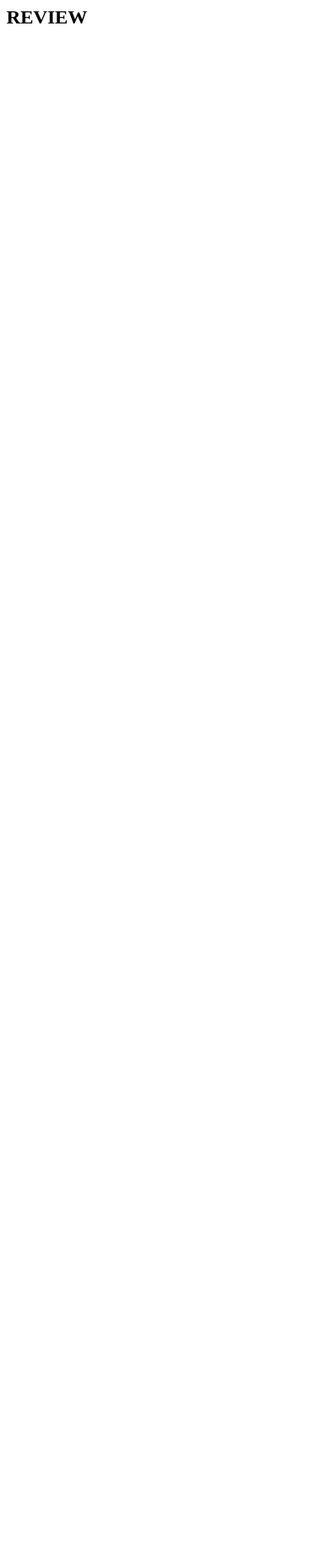
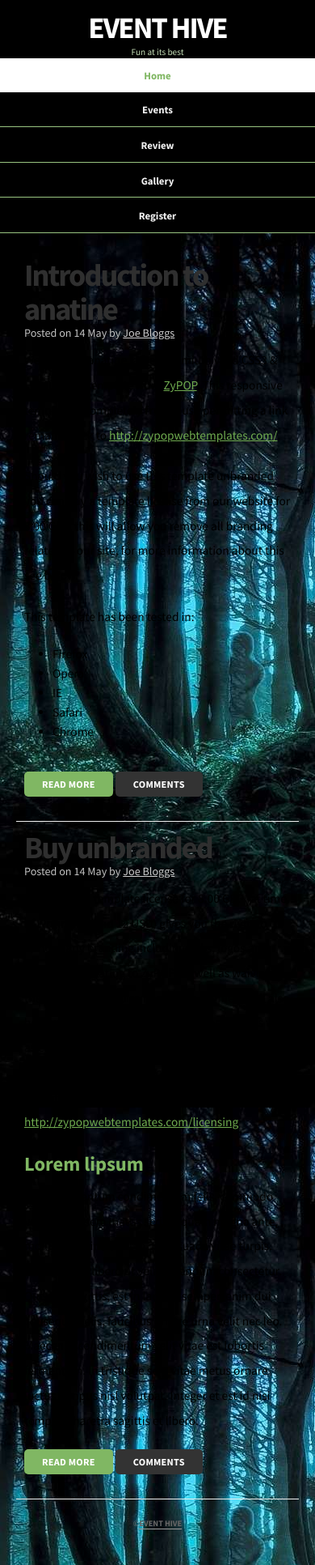
Before and after one commit to Alabee/event_hive, a Django app: page /review/ in a window 390 px wide. Before the commit the page is almost empty. Shown: the whole page at 81% size. Before the commit the page ends 29 px from the top, so only its background shows below. Run offline with Django 3.2, Linux system fonts and the light colour scheme.

Commit message:
Update of review template

```diff
--- /dev/null
+++ b/review/static/review/graphics/styles.css
@@ -0,0 +1,351 @@
+@import url(http://fonts.googleapis.com/css?family=Source+Sans+Pro:400,700);
+
+/** global **/
+body {
+	margin:0px auto;
+	padding:0;
+	background: #222;
+	font-family: "Source Sans Pro","sans-serif";
+	font-size: 1.0em;
+	color:#000;
+}
+* {
+	margin:0;
+	padding:0;
+}
+
+
+/** element defaults **/
+table {
+	width:100%;
+	text-align:left;
+}
+th, td {
+	padding:5px 10px;
+}
+th {
+	color:#fff;
+	border-top:1px solid #222;
+	background-color:#2F2F2F;
+}
+td {
+	border-bottom:1px solid #f4f4f4;
+}
+code, blockquote {
+	display:block;
+	border-left:5px solid #ddd;
+	padding:10px;
+	margin-bottom:20px;
+}
+blockquote p {
+	font-style:italic;
+	font-family:Georgia, "Times New Roman", Times, serif;
+	margin:0;
+	height: 1%;
+}
+p {
+	line-height:2.0em;
+	margin-bottom:20px;
+}
+a {
+	color:#6FAB4F;
+}
+a:hover {
+	color:#000;
+}
+a:focus {
+	outline:none;
+}
+a.button {
+    background-color: #80B763;
+    border-radius: 5px;
+    color: #FFFFFF;
+    display: inline-block;
+    font-weight: bold;
+    padding: 8px 22px;
+    font-size: 0.8em;
+    letter-spacing: 0.25px;
+    text-decoration: none;
+    text-transform: uppercase;
+}
+
+a.button-reversed {
+    background-color: #333;
+}
+
+a.button:hover {
+	background-color: #669D48;
+}
+
+a.button-reversed:hover {
+	background-color: #222;
+}
+fieldset {
+	display:block;
+	border:none;
+	border-top:1px solid #e0e0e0;
+}
+fieldset legend {
+	font-weight:bold;
+	padding-right:10px;
+	color:#999;
+}
+fieldset form {
+	padding-top:15px;
+}
+fieldset p label {
+	float:left;
+	width:150px;
+	font-family: "Source Sans Pro","sans-serif";
+}
+fieldset form input, fieldset form select, fieldset form textarea {
+	padding:5px;
+	color:#333333;
+	font-size:13px;
+	font-family: "Source Sans Pro","sans-serif";
+	border:1px solid #ddd;
+}
+fieldset form input.formbutton {
+border:none;
+    background-color: #80B763;
+    border-radius: 5px;
+    color: #FFFFFF;
+    display: inline-block;
+    font-weight: bold;
+    padding: 8px 22px;
+    font-size: 0.8em;
+    letter-spacing: 0.25px;
+    text-decoration: none;
+    text-transform: uppercase;
+
+
+}
+h1 {
+	font-size:2.4em;
+}
+h2 {
+	color:#2f2f2f;
+	font-size:1.8em;
+	font-weight:bold;
+	padding:0 0 5px;
+	margin:0;
+}
+h3 {
+	color:#80B763;
+	font-size:1.6em;
+	padding-bottom:10px;
+}
+h4 {
+	padding-bottom:10px;
+	font-size:1.4em;
+	color:#000;
+}
+h5 {
+	padding-bottom:10px;
+	font-size:1.2em;
+	color:#666666;
+}
+ul, ol {
+	margin:0 0 35px 35px;
+}
+li {
+	padding-bottom:5px;
+}
+
+
+/** wrapper **/
+div#wrapper {
+	margin:0px auto;
+	padding:0;
+}
+
+.width {
+	width:auto;
+	margin: 0 auto;
+}
+
+
+
+
+/** header **/
+header {
+	padding:30px 17px 30px;
+	margin:0 auto;
+}
+header h1 {
+	text-align: right;
+}
+
+header h1 a,
+header h1 a:hover,
+header h1 a:visited {
+	color: #fff;
+	font-size: 1.5em;
+	text-decoration: none;
+	letter-spacing:-2px;
+}
+
+header h2 {
+	color:#C4DDB6;
+	text-align: right;
+	font-size: 0.8em;
+	font-weight: normal;
+	padding-bottom:0;
+	letter-spacing:0;
+}
+
+
+/** body **/
+section#body {
+	padding: 0;
+	background: #000000;
+}
+
+
+/** content+sidebar styles **/
+section#content {
+	margin-left: 250px;
+	padding: 20px;
+	background-image: url("images/background.jpg");
+}
+.column-left {
+	float:left;
+}
+.column-right {
+	float:right;
+}
+aside#sidebar {
+	width:250px;
+	position: fixed;
+}
+nav#mainnav ul {
+	padding: 0;
+	margin: 0;
+	list-style: none;
+}
+
+nav#mainnav li {
+	padding:0;
+	border-bottom: 1px solid #99C581;
+	border-top: 1px solid #000;
+}
+nav#mainnav li.selected-item  {
+	border-bottom:none;
+}
+nav#mainnav li.selected-item a,
+nav#mainnav li.selected-item a:hover {
+	color:#80B763;
+	font-weight:bold;
+	background: #fff;
+}
+nav#mainnav li a:hover {
+	background:#669D48;
+	color: #fff;
+	text-decoration:none;
+}
+nav#mainnav li a {
+	color: #f0f0f0;
+	display: block;
+	padding: 15px 17px;
+	text-align: right;
+	font-weight:  bold;
+	text-decoration: none;
+}
+
+
+
+
+article {
+    padding: 10px 10px 30px;
+	font-size: 1.2em;
+border-bottom: 1px solid #eee;
+ }
+
+article h2 {
+    padding-bottom: 0;
+	line-height: 1.1em;
+	letter-spacing: -2px;
+   font-size: 2.5em;
+}
+
+article .article-info {
+  color: #C0c0c0;
+font-size: 0.92em;
+padding: 0px 0px 10px;
+}
+
+article .article-info a {
+	color: #ccc;
+}
+
+
+
+/** footer **/
+footer {
+	padding:20px 0px;
+}
+
+footer p {
+	color:#666;
+	margin:0;
+	font-size:0.8em;
+	text-align: center;
+}
+footer p a {
+	color:#666;
+	font-weight:bold;
+	text-decoration:none;
+	border-bottom:1px solid #999;
+}
+footer p a:hover { color:#333; border-bottom-color: #333; }
+
+
+/** clear fix **/
+.clear:after {
+	display: block;
+	clear: both;
+	visibility: hidden;
+	line-height: 0;
+	height: 0;
+}
+
+.clear {
+	clear: both;
+	display: inline-block;
+}
+.clear {
+	display: block;
+}
+
+
+
+
+
+@media screen and (max-width: 740px) {
+
+	body { font-size: 0.9em; }
+
+
+	.width { width:auto; padding-left: 10px; padding-right: 10px; }
+
+	.column-left, .column-right { margin:0px; }
+
+	header h1, header h2, nav#mainnav li a { text-align:center; }
+
+	section#content, aside#sidebar { position: relative; float: none; width: auto; margin-left: 0; }
+
+
+}
+
+
+@media screen and (max-width: 540px) {
+
+	body { font-size: 0.8em; }
+
+	header, header h1 a, header h1 a:hover { text-align: center; padding: 10px 0 0 0; font-size: 1.1em; }
+
+
+	nav#mainnav ul li a { margin-top: 0; padding: 1em; }
+
+
+}
--- a/review/templates/review/review.html
+++ b/review/templates/review/review.html
@@ -1,5 +1,106 @@
+{% load static %}
+<!doctype html>
 <html>
-<h2>
-REVIEW
-</h2>
+<head>
+<meta http-equiv="Content-Type" content="text/html; charset=iso-8859-1" />
+<title>anatine - a free css template</title>
+<link rel="stylesheet" type="text/css"href="{%static 'review/graphics/styles.css' %}">
+<!--[if lt IE 9]>
+<script src="http://html5shiv.googlecode.com/svn/trunk/html5.js"></script>
+<![endif]-->
+<!--
+anatine, a free CSS web template by ZyPOP (zypopwebtemplates.com/)
+
+Download: http://zypopwebtemplates.com/
+
+License: Creative Commons Attribution
+//-->
+<meta name="viewport" content="width=device-width, minimum-scale=1.0, maximum-scale=1.0" />
+</head>
+
+<body>
+
+		<section id="body" class="width">
+			<aside id="sidebar" class="column-left">
+
+			<header>
+				<h1><a href="#">EVENT HIVE</a></h1>
+
+				<h2>Fun at its best</h2>
+
+			</header>
+
+			<nav id="mainnav">
+  				<ul>
+                            		<li class="selected-item"><a href="index.html">Home</a></li>
+                           		 <li><a href="examples.html">Events</a></li>
+                           		 <li><a href="#">Review</a></li>
+                            		<li><a href="#">Gallery</a></li>
+                            		<li><a href="#">Register</a></li>
+                        	</ul>
+			</nav>
+
+
+
+			</aside>
+			<section id="content" class="column-right">
+
+	    <article>
+
+
+			<h2>Introduction to anatine</h2>
+			<div class="article-info">Posted on <time datetime="2013-05-14">14 May</time> by <a href="#" rel="author">Joe Bloggs</a></div>
+
+            <p>Welcome to anatine, a free premium valid CSS3 &amp; HTML5 web template from <a href="http://zypopwebtemplates.com/" title="ZyPOP">ZyPOP</a>. This responsive template is completely <strong>free</strong> to use permitting a link remains back to  <a href="http://zypopwebtemplates.com/" title="ZyPOP">http://zypopwebtemplates.com/</a>.</p>
+
+<p>Should you wish to use this template unbranded you can buy a template license from our website for 8.00 GBP, this will allow you remove all branding related to our site, for more information about this see below.</p>
+
+            <p>This template has been tested in:</p>
+
+
+            <ul class="styledlist">
+                <li>Firefox</li>
+                <li>Opera</li>
+                <li>IE</li>
+ 		<li>Safari</li>
+                <li>Chrome</li>
+            </ul>
+
+		<a href="#" class="button">Read more</a>
+		<a href="#" class="button button-reversed">Comments</a>
+
+
+
+		</article>
+
+		<article class="expanded">
+
+            		<h2>Buy unbranded</h2>
+			<div class="article-info">Posted on <time datetime="2013-05-14">14 May</time> by <a href="#" rel="author">Joe Bloggs</a></div>
+
+
+            <p>Purchasing a template license for 8.00 GBP (at time of writing around 12 USD) gives you the right to remove any branding including links, logos and source tags relating to ZyPOP. As well as waiving the attribution requirement, your payment will also help us provide continued support for users as well as creating new web templates. Find out more about how to buy at the licensing page on our website which can be accessed at <a href="http://zypopwebtemplates.com/licensing" title="template license">http://zypopwebtemplates.com/licensing</a></p>
+
+<h3>Lorem lipsum</h3>
+
+<p>Morbi fermentum condimentum felis, commodo vestibulum sem mattis sed. Aliquam magna ante, mollis vitae tincidunt in, malesuada vitae turpis. Sed aliquam libero ut velit bibendum consectetur. Quisque sagittis, est in laoreet semper, enim dui consequat felis, faucibus ornare urna velit nec leo. Maecenas condimentum velit vitae est lobortis fermentum. In tristique sem vitae metus ornare luctus tempus nisl volutpat. Integer et est id nisi tempus pharetra sagittis et libero.</p>
+
+
+		<a href="#" class="button">Read more</a>
+		<a href="#" class="button button-reversed">Comments</a>
+		</article>
+
+
+			<footer class="clear">
+				<p>&copy;<a href="review/">EVENT HIVE</a></p>
+			</footer>
+
+		</section>
+
+		<div class="clear"></div>
+
+	</section>
+
+
+</body>
 </html>
```
Also changed, not shown: review/static/review/graphics/style.css (deleted, +0 -24 lines), review/static/review/graphics/images/background.jpg (added), review/static/review/graphics/images/bg.jpg (deleted).
